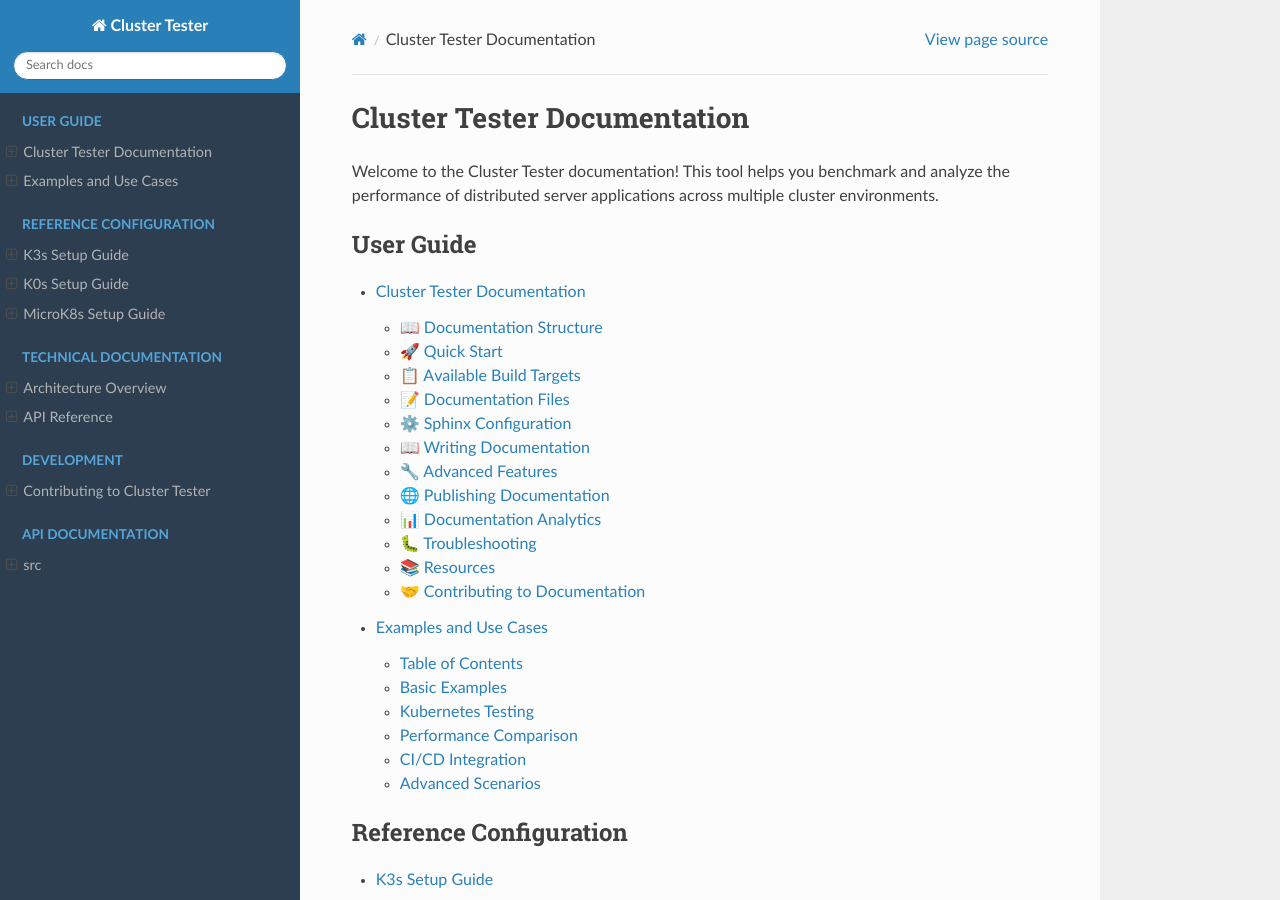
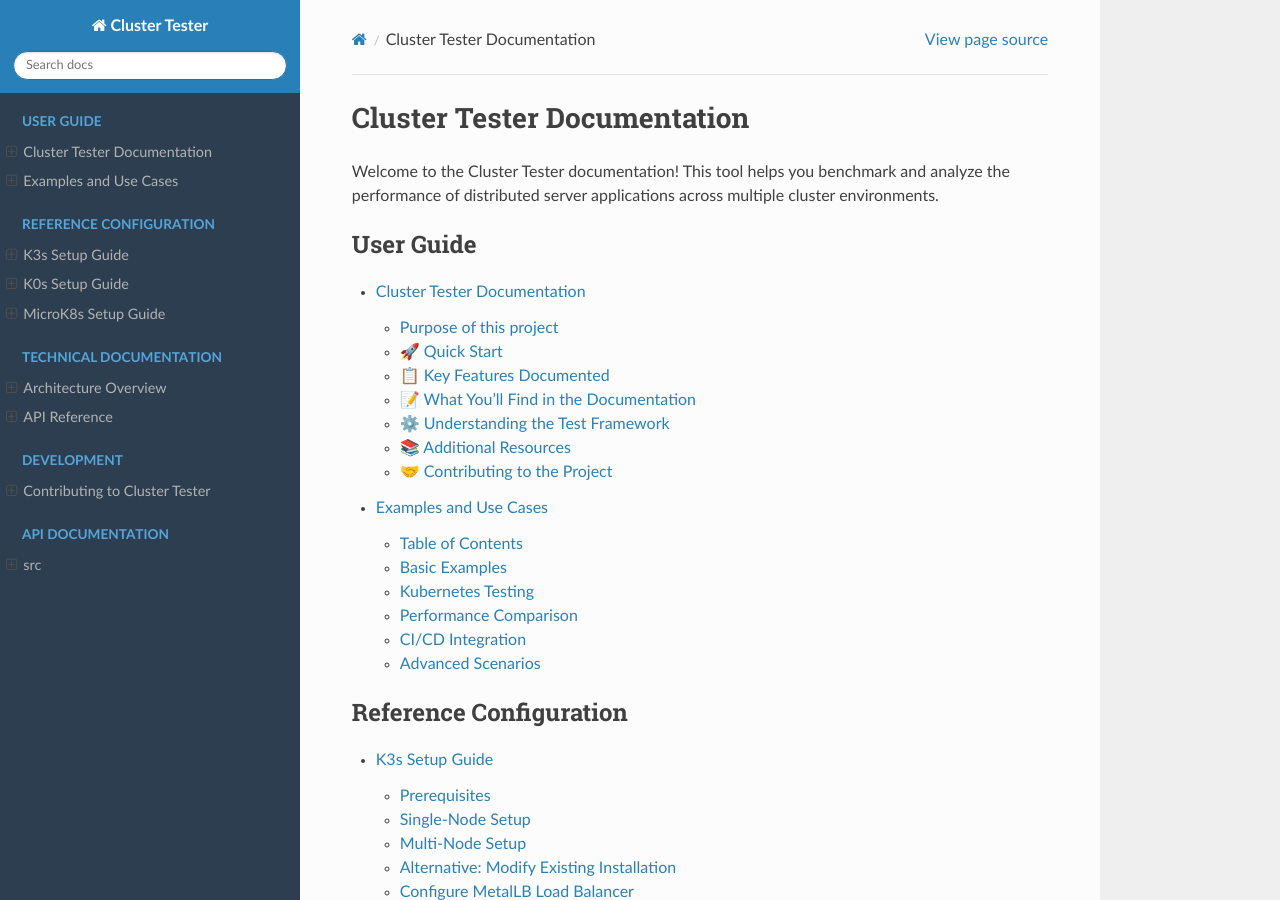
Before and after one commit to FaboBorgesLima/cluster-tester, a Sphinx documentation site: the page built from docs/index.md, in a window 1280 px wide and 900 px high. Built offline with Sphinx 7.4.7 and the Read the Docs theme 3.1.0, drawn with Linux system fonts in a browser that asks for light colours; some of the changed lines change nothing that is shown.

Commit message:
docs: removing docs about docs (???)

`````diff
--- a/docs/README.md
+++ b/docs/README.md
@@ -1,350 +1,153 @@
 # Cluster Tester Documentation
 
-This directory contains the comprehensive documentation for the Cluster Tester project, built using [Sphinx](https://www.sphinx-doc.org/en/master/) with the [Read the Docs theme](https://sphinx-rtd-theme.readthedocs.io/en/stable/).
+This directory contains the comprehensive documentation for the **Cluster Tester** project - a powerful tool for benchmarking and analyzing the performance of distributed server applications across multiple Kubernetes cluster environments.
 
-## 📖 Documentation Structure
+## Purpose of this project
 
-```
-docs/
-├── conf.py                     # Sphinx configuration
-├── index.rst                   # Main documentation index
-├── Makefile                    # Build automation (Unix)
-├── make.bat                    # Build automation (Windows)
-├── requirements.txt            # Documentation dependencies
-├── _static/                    # Static files (CSS, images)
-│   └── custom.css             # Custom styling
-├── _templates/                 # Custom templates (auto-created)
-├── api/                       # Auto-generated API documentation
-│   ├── modules.rst
-│   └── cluster_tester.rst
-└── reference_configuration/   # Kubernetes setup guides
-    ├── k3s.md                 # K3s installation and configuration
-    ├── k0s.md                 # K0s installation and configuration
-    └── microk8s.md           # MicroK8s installation and configuration
-```
+The Cluster Tester project provides a comprehensive testing framework for Kubernetes clusters, enabling users to validate their cluster configurations, compare different Kubernetes distributions (K3s, K0s, MicroK8s), and ensure optimal performance under various load conditions. It helps DevOps engineers and system administrators make informed decisions about their infrastructure choices.
 
 ## 🚀 Quick Start
 
-### Prerequisites
-
-Install the documentation dependencies:
+Get started with Cluster Tester in just a few commands:
 
 ```bash
-# From the root project directory
-pip install -r docs/requirements.txt
+# Set up environment
+python3 -m venv .venv
+source .venv/bin/activate
+pip install -r requirements.txt
+python3 src --help
 ```
 
-### Building Documentation
+## 📋 Key Features Documented
 
-```bash
-# Navigate to docs directory
-cd docs/
+The documentation covers all major Cluster Tester capabilities:
 
-# Generate API documentation and build HTML
-make clean && make api-docs && make html
+### Core Functionality
 
-# Or build everything at once
-make all
+-   **Distributed Load Testing**: Test applications across multiple servers simultaneously
+-   **Real-time Monitoring**: Monitor CPU, RAM, and network performance during tests
+-   **Multiple Test Cases**: Built-in Fibonacci and Bubble Sort computational tests
+-   **Comprehensive Analysis**: Generate detailed reports with visualizations
 
-# Open documentation in browser
-make html-open
-```
+### Kubernetes Support
 
-### Development Mode
+-   **Multi-Distribution Testing**: Compare K3s, K0s, and MicroK8s performance
+-   **Easy Deployment**: Deploy test applications to Kubernetes clusters
+-   **Flexible Configuration**: JSON-based configuration for easy setup
 
-For live-reloading during documentation development:
+### Analysis & Reporting
 
-```bash
-# Start development server with auto-reload
-make livehtml
+-   **Performance Metrics**: CPU usage, memory consumption, response times
+-   **Visual Analytics**: Charts and graphs for performance comparison
+-   **Statistical Analysis**: Mean, median, percentile analysis
 
-# Documentation will be available at http://localhost:8000
-# Changes to .rst/.md files will trigger automatic rebuilds
-```
+## 📝 What You'll Find in the Documentation
 
-## 📋 Available Build Targets
+### Getting Started Guides
 
-| Command          | Description                                 |
-| ---------------- | ------------------------------------------- |
-| `make html`      | Build HTML documentation                    |
-| `make html-open` | Build HTML and open in browser              |
-| `make livehtml`  | Start development server with auto-reload   |
-| `make latexpdf`  | Build PDF documentation (requires LaTeX)    |
-| `make api-docs`  | Generate API documentation from source code |
-| `make clean`     | Clean build directory                       |
-| `make check`     | Run documentation tests and link checking   |
-| `make all`       | Clean, generate API docs, and build HTML    |
+-   **[Main README](../README.md)**: Complete project overview and quick start
+-   **[Examples](EXAMPLES.md)**: Step-by-step tutorials and practical examples
+-   **[Architecture](ARCHITECTURE.md)**: Understanding how Cluster Tester works
 
-## 📝 Documentation Files
+### Configuration Guides
 
-### Core Documentation
+-   **[K3s Setup](reference_configuration/k3s.md)**: Lightweight Kubernetes with MetalLB
+-   **[K0s Setup](reference_configuration/k0s.md)**: Zero-friction Kubernetes configuration
+-   **[MicroK8s Setup](reference_configuration/microk8s.md)**: Ubuntu's Kubernetes distribution
 
--   **[README.md](../README.md)**: Main project documentation
--   **[EXAMPLES.md](EXAMPLES.md)**: Practical usage examples
--   **[API_REFERENCE.md](API_REFERENCE.md)**: Detailed API reference
--   **[ARCHITECTURE.md](ARCHITECTURE.md)**: System architecture overview
--   **[TROUBLESHOOTING.md](TROUBLESHOOTING.md)**: Common issues and solutions
--   **[CONTRIBUTING.md](CONTRIBUTING.md)**: Development and contribution guide
+### Reference Materials
 
-### Kubernetes Configuration Guides
+-   **[API Reference](API_REFERENCE.md)**: Complete Python API documentation
+-   **[Contributing Guide](CONTRIBUTING.md)**: How to contribute to the project
+-   **Auto-Generated API Docs**: Python module documentation in `api/` directory
 
--   **[k3s.md](reference_configuration/k3s.md)**: K3s setup with MetalLB
--   **[k0s.md](reference_configuration/k0s.md)**: K0s setup with MetalLB
--   **[microk8s.md](reference_configuration/microk8s.md)**: MicroK8s setup with MetalLB
+### Performance Testing Workflows
 
-### Auto-Generated API Documentation
+The documentation includes comprehensive guides for:
 
-The API documentation is automatically generated from Python docstrings using Sphinx's `autodoc` extension:
+1. **Setting up test environments** across different Kubernetes distributions
+2. **Running benchmarks** with various load parameters
+3. **Analyzing results** with statistical comparisons and visualizations
+4. **Comparing infrastructure performance** between different setups
 
--   **[modules.rst](api/modules.rst)**: API modules overview
--   **[cluster_tester.rst](api/cluster_tester.rst)**: Detailed API reference
+## ⚙️ Understanding the Test Framework
 
-## ⚙️ Sphinx Configuration
+### Test Cases Available
 
-### Key Configuration Options
+**Fibonacci Test**: Tests recursive computation performance
 
-The documentation is configured in [`conf.py`](conf.py) with the following key settings:
+-   Tests CPU-intensive workloads
+-   Exponential complexity scaling
+-   Ideal for CPU performance comparison
 
--   **Theme**: `sphinx_rtd_theme` (Read the Docs theme)
--   **Extensions**:
-    -   `sphinx.ext.autodoc` - Automatic API documentation
-    -   `sphinx.ext.napoleon` - Google/NumPy style docstrings
-    -   `sphinx.ext.viewcode` - Source code links
-    -   `myst_parser` - Markdown support
--   **Source Formats**: Both reStructuredText (`.rst`) and Markdown (`.md`)
+**Bubble Sort Test**: Tests array sorting performance
 
-### Custom Styling
+-   Memory and CPU intensive operations
+-   O(n²) complexity characteristics
+-   Good for memory bandwidth testing
 
-Custom CSS is defined in [`_static/custom.css`](/_static/custom.css) and includes:
+### Performance Metrics Tracked
 
--   Improved code block styling
--   Better table formatting
--   Enhanced admonition (note/warning) styling
--   Responsive design improvements
--   Print-friendly styles
+The framework automatically collects:
 
-## 📖 Writing Documentation
+-   **Response Times**: End-to-end request latency
+-   **Server Processing**: Actual computation time
+-   **CPU Usage**: System and user CPU utilization per server
+-   **Memory Usage**: RAM consumption across cluster nodes
+-   **Network Latency**: Ping times and network performance
 
-### File Formats
+### Getting Help
 
-The documentation supports both reStructuredText and Markdown:
+For questions about using Cluster Tester:
 
-```python
-# conf.py
-source_suffix = {
-    '.rst': None,
-    '.md': ,
-}
-```
+-   **Check the documentation**: Start with [EXAMPLES](EXAMPLES.md) for common scenarios
+-   **Review configuration guides**: Kubernetes-specific setup in `reference_configuration/`
+-   **File an issue**: Report bugs or request features on GitHub
+-   **Read the API docs**: Complete Python API reference in `api/` directory
 
-### Adding New Pages
+### Improving Documentation
 
-1. **Create the documentation file** (`.rst` or `.md`)
-2. **Add to table of contents** in `index.rst`:
+Found something unclear or missing? The documentation improves with community input:
 
-    ````rst
-    ```{toctree}
-    :maxdepth: 2
+-   Submit documentation fixes via pull requests
+-   Request new examples or guides by filing issues
+-   Suggest improvements to existing content
 
-    your-new-page
-    ````
+## 📚 Additional Resources
 
-3. **Rebuild documentation**: `make html`
+### Learning More About Cluster Testing
 
-### Docstring Style
+-   **Kubernetes Performance**: Understanding cluster performance characteristics
+-   **Load Testing Best Practices**: Effective strategies for distributed testing
+-   **Infrastructure Comparison**: Methodologies for comparing K8s distributions
+-   **Monitoring and Observability**: Understanding performance metrics
 
-Use Google-style docstrings for automatic API documentation:
+### Related Tools and Frameworks
 
-```python
-async def execute_test(self, tests_per_second: int, duration_seconds: int,
-                      load: int, test_case: TestCase) -> TestExecution:
-    """Execute a performance test with specified parameters.
+-   **K6**: JavaScript-based load testing (alternative approach)
+-   **Apache Bench**: Simple HTTP server testing
+-   **Kubernetes Benchmarking**: Other cluster performance tools
+-   **Prometheus + Grafana**: Production monitoring stack
 
-    Args:
-        tests_per_second: Number of requests to send per second
-        duration_seconds: How long to run the test
-        load: Load parameter to pass to test case
-        test_case: TestCase instance to execute
+For detailed technical information, start with the [main project README](../README.md) and explore the hands-on [examples](EXAMPLES.md).
 
-    Returns:
-        TestExecution object containing results and timing information
+## 🤝 Contributing to the Project
 
-    Raises:
-        ValueError: If tests_per_second is less than or equal to zero
-        ConnectionError: If unable to connect to test target
+The Cluster Tester documentation is part of an open-source project that welcomes contributions:
 
-    Example:
-        >>> service = TestExecutionService(cluster_service)
-        >>> test_case = FibonacciTest("http://localhost:8080")
-        >>> result = await service.execute_test(
-        ...     tests_per_second=10,
-        ...     duration_seconds=30,
-        ...     load=15,
-        ...     test_case=test_case
-        ... )
-    """
-```
+### How to Contribute
 
-## 🔧 Advanced Features
+1. **Improve documentation clarity** - Make instructions easier to follow
+2. **Add real-world examples** - Share your testing scenarios and configurations
+3. **Update configuration guides** - Keep Kubernetes setup instructions current
+4. **Fix issues you encounter** - Help others avoid the same problems
+5. **Expand test coverage** - Document edge cases and advanced usage
 
-### Cross-References
+### Documentation Guidelines
 
-Link to other documentation sections:
+-   **Focus on practical usage** - Provide copy-paste examples that work
+-   **Test your documentation** - Ensure instructions actually work
+-   **Include expected outputs** - Show what success looks like
+-   **Cover troubleshooting** - Document common issues and solutions
 
-```rst
-See the :doc:`EXAMPLES` for practical usage examples.
-See :ref:`installation-guide` for setup instructions.
-```
-
-### Code Highlighting
-
-Specify language for syntax highlighting:
-
-```rst
-.. code-block:: python
-   :linenos:
-
-   async def example_function():
-       return "Hello World"
-```
-
-### Admonitions
-
-Use admonitions for important information:
-
-```rst
-.. note::
-   This is a note.
-
-.. warning::
-   This is a warning.
-
-.. tip::
-   This is a tip.
-```
-
-### Including External Files
-
-Include code files directly:
-
-```rst
-.. literalinclude:: ../src/example.py
-   :language: python
-   :lines: 10-20
-```
-
-## 🌐 Publishing Documentation
-
-### GitHub Pages
-
-To publish on GitHub Pages:
-
-1. **Build documentation**: `make html`
-2. **Copy to gh-pages branch**:
-    ```bash
-    git checkout gh-pages
-    cp -r _build/html/* .
-    git add .
-    git commit -m "Update documentation"
-    git push origin gh-pages
-    ```
-
-### Read the Docs
-
-To publish on [Read the Docs](https://about.readthedocs.com/):
-
-1. **Connect your GitHub repository** to Read the Docs
-2. **Configure build settings**:
-    - Python version: 3.8+
-    - Requirements file: `docs/requirements.txt`
-    - Documentation type: Sphinx
-3. **Build automatically** on every commit
-
-### Netlify
-
-For Netlify deployment:
-
-```bash
-# Build command
-cd docs && make html
-
-# Publish directory
-docs/_build/html
-```
-
-## 📊 Documentation Analytics
-
-### Link Checking
-
-Check for broken links:
-
-```bash
-make linkcheck
-```
-
-### Coverage Reports
-
-Generate documentation coverage reports:
-
-```bash
-sphinx-build -b coverage . _build/coverage
-```
-
-## 🐛 Troubleshooting
-
-### Common Issues
-
-**Sphinx not found:**
-
-```bash
-pip install sphinx sphinx-rtd-theme
-```
-
-**Module import errors:**
-
-```bash
-# Ensure source code is in Python path
-export PYTHONPATH="${PYTHONPATH}:../src"
-```
-
-**Missing dependencies:**
-
-```bash
-pip install -r docs/requirements.txt
-```
-
-**Build errors:**
-
-```bash
-# Clean build directory
-make clean
-
-# Rebuild from scratch
-make all
-```
-
-### Build Warnings
-
-Common warnings and fixes:
-
--   **"document isn't included in any toctree"**: Add file to `index.rst` toctree
--   **"undefined label"**: Check cross-reference syntax
--   **"duplicate target name"**: Ensure unique section headers
-
-## 📚 Resources
-
--   [Sphinx Documentation](https://www.sphinx-doc.org/en/master/)
--   [Read the Docs Theme](https://sphinx-rtd-theme.readthedocs.io/en/stable/)
--   [MyST Parser](https://myst-parser.readthedocs.io/en/latest/) (Markdown support)
--   [reStructuredText Primer](https://www.sphinx-doc.org/en/master/usage/restructuredtext/basics.html)
--   [Sphinx Extensions](https://www.sphinx-doc.org/en/master/usage/extensions/index.html)
-
-## 🤝 Contributing to Documentation
-
-1. **Follow the style guide** for consistency
-2. **Test your changes** with `make html`
-3. **Check for broken links** with `make check`
-4. **Update API documentation** when adding new code
-5. **Include examples** for new features
-
-For detailed contribution guidelines, see [CONTRIBUTING.md](CONTRIBUTING.md).
+See the [Contributing Guide](CONTRIBUTING.md) for complete development and contribution guidelines.
`````
